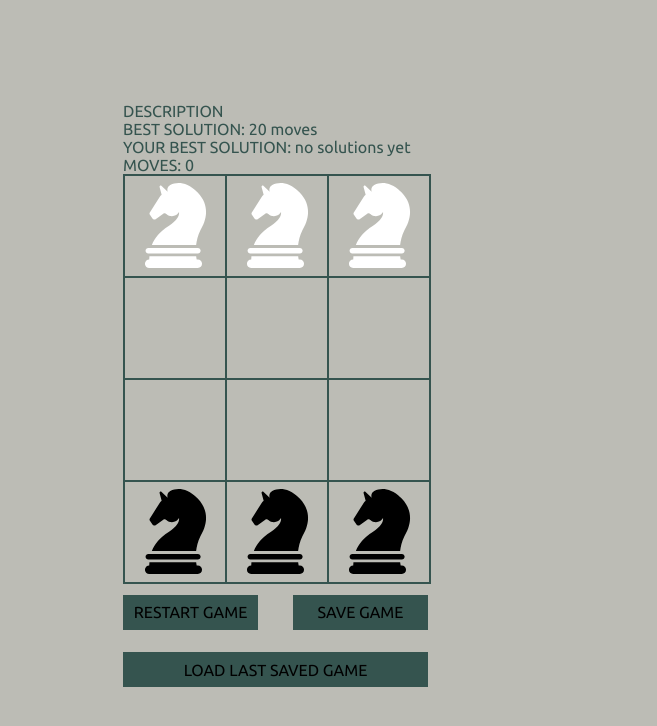
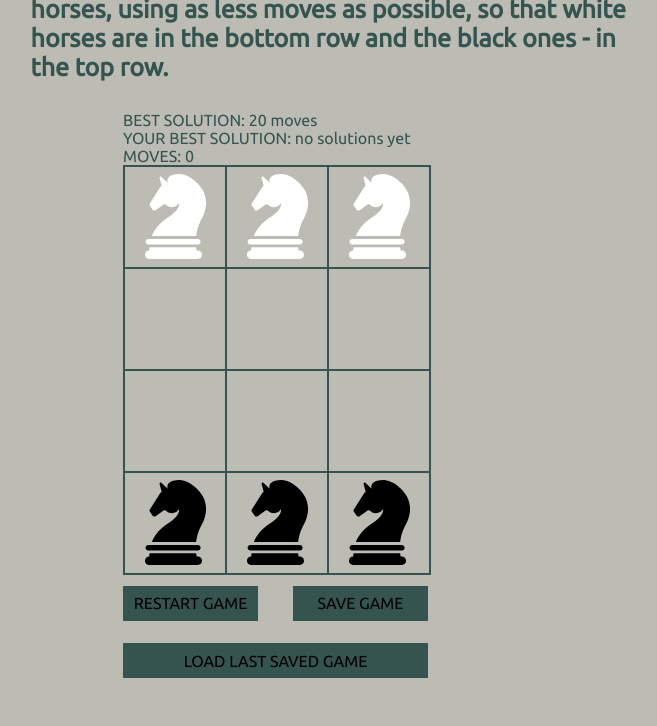
Before and after one commit to vanyakulinich/funny_chess_quiz, a React (Create React App) app: page / in a window 1280 px wide. Shown: the top 726 px of the page, without its empty margins (363-1020 px from the left). Built offline with nearby package versions, Linux system fonts and the light colour scheme.

Commit message:
quiz title added

```diff
--- /dev/null
+++ b/src/components/gameDescription/GameFullDescription.jsx
@@ -0,0 +1,13 @@
+import React from 'react'
+
+import styled from 'styled-components'
+import startQuiz from '../../images/startQuiz.png'
+import winQuiz from '../../images/winQuiz.png'
+
+// TODO
+const GameFullDescription = () => {
+  return <div>{/* <img src={startQuiz} alt="" />
+      <img src={winQuiz} alt="" /> */}</div>
+}
+
+export default GameFullDescription
--- /dev/null
+++ b/src/components/gameDescription/TitleDescription.jsx
@@ -0,0 +1,18 @@
+import React from 'react'
+import styled from 'styled-components'
+
+const TitleWrapper = styled.div`
+  font-size: ${props => props.theme.font.size.s25};
+  font-weight: ${props => props.theme.font.weight.w9};
+`
+
+const TitleDescription = () => {
+  return (
+    <TitleWrapper>
+      Chess quiz with 6 horses. The task is to replace horses, using as less moves as possible, so that white horses are
+      in the bottom row and the black ones - in the top row.
+    </TitleWrapper>
+  )
+}
+
+export default TitleDescription
--- /dev/null
+++ b/src/components/popups/FullScreenPopup.jsx
@@ -0,0 +1,5 @@
+import React from 'react'
+import styled from 'styled-components'
+import PropTypes from 'prop-types'
+
+// TODO popup fullscreen
--- a/src/containers/GameDescriptionContainer.jsx
+++ b/src/containers/GameDescriptionContainer.jsx
@@ -1,11 +1,23 @@
 import React from 'react'
 import styled from 'styled-components'
+import TitleDescription from '../components/gameDescription/TitleDescription'
+import GameFullDescription from '../components/gameDescription/GameFullDescription'
 
-const ContainerWrapper = styled.div``
+const ContainerWrapper = styled.div`
+  position: absolute;
+  top: -25%;
+  width: 80vw;
+  left: -30%;
+  max-width: 600px;
+`
 
-// TODO: add short description and popup with detailed desc and screenshots
 const GameDescriptionContainer = () => {
-  return <ContainerWrapper>DESCRIPTION</ContainerWrapper>
+  return (
+    <ContainerWrapper>
+      <TitleDescription />
+      <GameFullDescription />
+    </ContainerWrapper>
+  )
 }
 
 export default GameDescriptionContainer
--- a/src/styles/gameTheme.js
+++ b/src/styles/gameTheme.js
@@ -28,6 +28,7 @@ export const gameTheme = {
       s14: '14px',
       s16: '16px',
       s20: '20px',
+      s25: '25px',
     },
     weight: {
       w3: '300',
```
